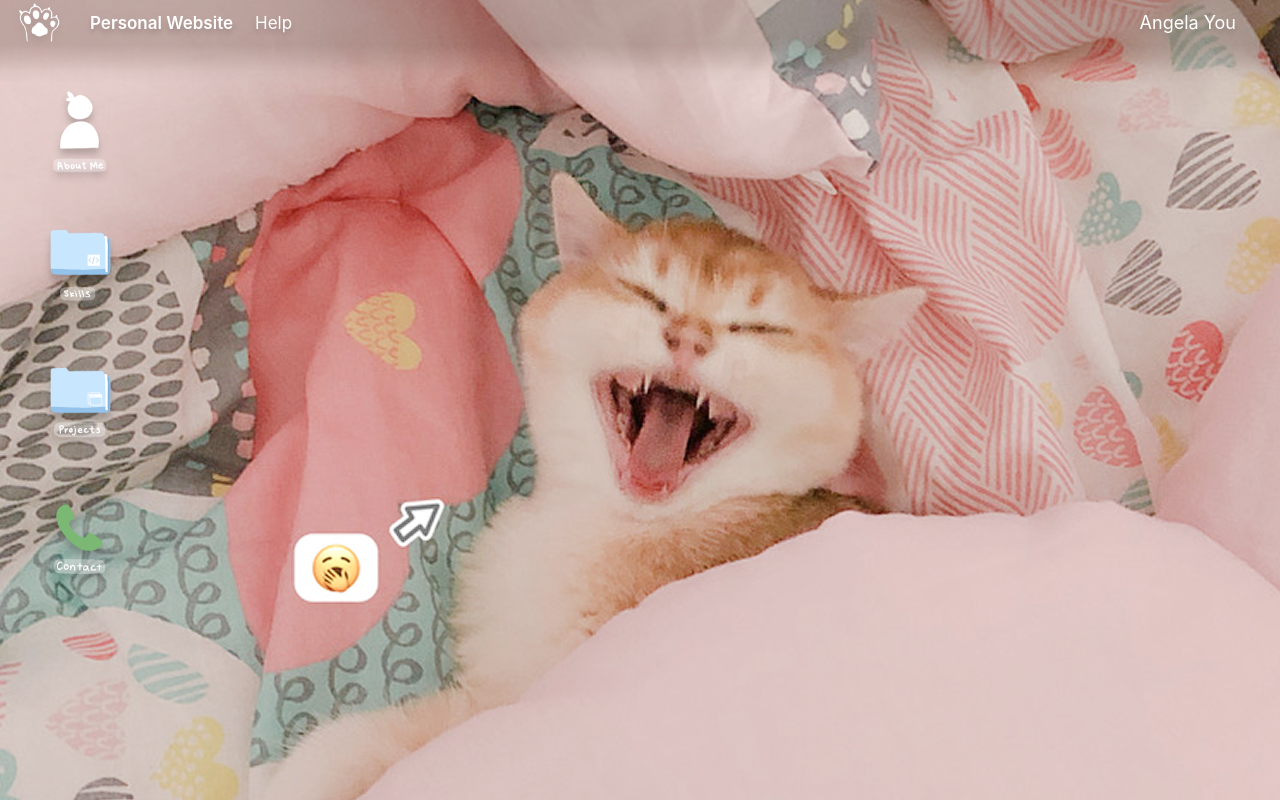
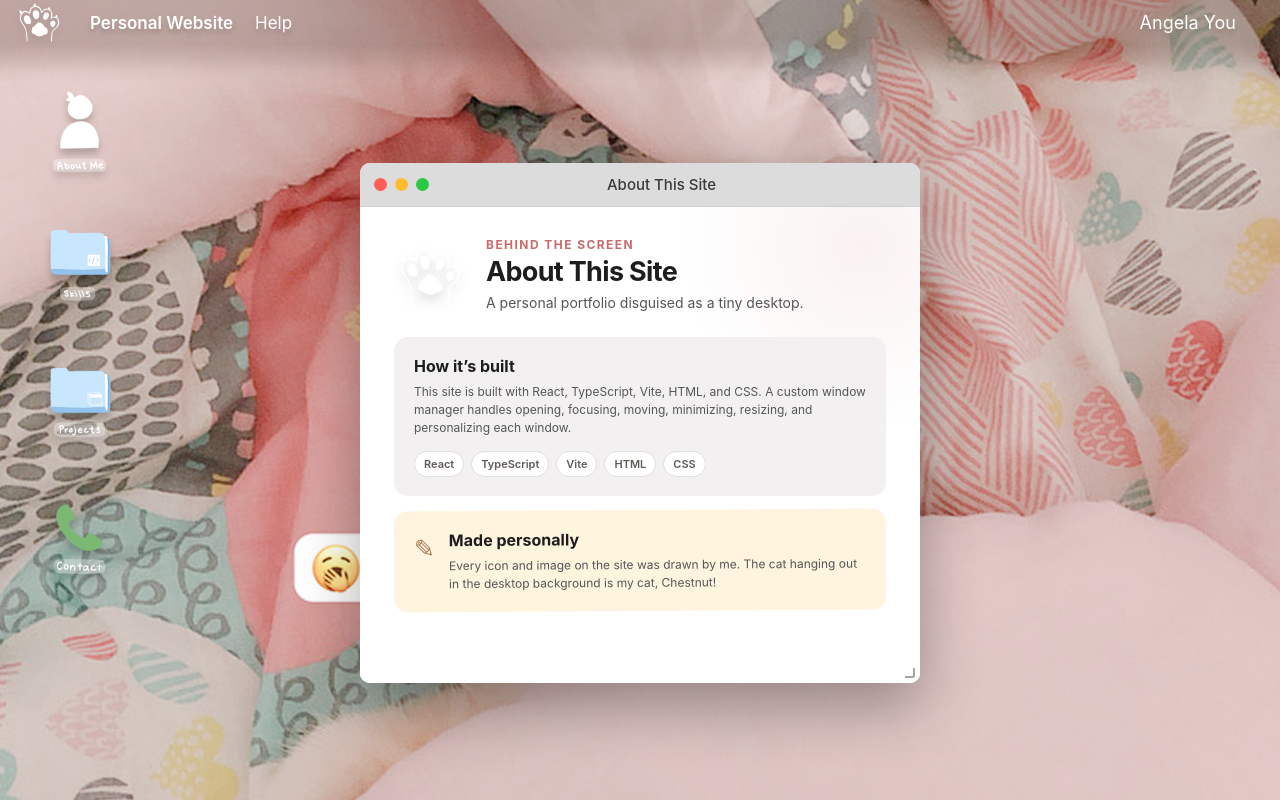
Before and after one commit to agabayu/agabayu.github.io, a React (Vite) app: page / in a window 1280 px wide. Built offline with nearby package versions, Linux system fonts and the light colour scheme.

Commit message:
First time visitor about me update

```diff
--- a/src/components/Desktop.tsx
+++ b/src/components/Desktop.tsx
@@ -1,13 +1,40 @@
-import { useState } from 'react'
+import { useEffect, useState } from 'react'
 import { APPS, DESKTOP_APPS } from '../apps/registry'
 import { useWindowManager } from '../context/WindowManager'
+import { notifications } from '../data/notifications'
 import DesktopIcon from './DesktopIcon'
 import Window from './Window'
 
+const SEEN_UPDATES_KEY = 'seen-updates'
+
+/**
+ * True for first-time visitors, and for returning visitors when the
+ * Notification Center has a card they haven't seen yet. Records the current
+ * cards as seen either way, so it only fires once per new update.
+ */
+function shouldShowSiteInfo(): boolean {
+  const current = notifications.map((n) => n.id)
+  try {
+    const saved = localStorage.getItem(SEEN_UPDATES_KEY)
+    localStorage.setItem(SEEN_UPDATES_KEY, JSON.stringify(current))
+    if (saved === null) return true // first visit
+    const seen = new Set<string>(JSON.parse(saved))
+    return current.some((id) => !seen.has(id))
+  } catch {
+    return false // storage unavailable: don't pop it up on every visit
+  }
+}
+
 /** The desktop background, its icon column, and every open window. */
 export default function Desktop() {
-  const { windows, open } = useWindowManager()
+  const { windows, open, openCentered } = useWindowManager()
   const [selectedId, setSelectedId] = useState<string | null>(null)
+
+  // Greet first-time visitors (and anyone returning after a new update) with
+  // the About This Site window, centered on screen.
+  useEffect(() => {
+    if (shouldShowSiteInfo()) openCentered('site-info')
+  }, []) // once, on page load
 
   return (
     <main
--- a/src/context/WindowManager.tsx
+++ b/src/context/WindowManager.tsx
@@ -22,7 +22,7 @@ interface State {
 }
 
 type Action =
-  | { type: 'OPEN'; app: AppDefinition }
+  | { type: 'OPEN'; app: AppDefinition; position?: Point; size?: Size }
   | { type: 'CLOSE'; id: AppId }
   | { type: 'FOCUS'; id: AppId }
   | { type: 'MINIMIZE'; id: AppId }
@@ -88,8 +88,8 @@ function reducer(state: State, action: Action): State {
           ...state.windows,
           {
             id: action.app.id,
-            position: nextPosition(state.windows.length),
-            size: action.app.defaultSize,
+            position: action.position ?? nextPosition(state.windows.length),
+            size: action.size ?? action.app.defaultSize,
             z,
             minimized: false,
             activePage: 'content',
@@ -198,6 +198,8 @@ function reducer(state: State, action: Action): State {
 interface WindowManagerValue {
   windows: WindowState[]
   open: (id: AppId) => void
+  /** Open a window centered in the desktop area (shrunk to fit if needed). */
+  openCentered: (id: AppId) => void
   close: (id: AppId) => void
   focus: (id: AppId) => void
   minimize: (id: AppId) => void
@@ -229,6 +231,19 @@ export function WindowManagerProvider({ children }: { children: ReactNode }) {
           .filter((w) => !w.minimized)
           .reduce<WindowState | null>((top, w) => (!top || w.z > top.z ? w : top), null)?.id ?? null,
       open: (id) => dispatch({ type: 'OPEN', app: findApp(id) }),
+      openCentered: (id) => {
+        const app = findApp(id)
+        const { position: area, size: screen } = screenBounds()
+        const size = {
+          width: Math.min(app.defaultSize.width, screen.width),
+          height: Math.min(app.defaultSize.height, screen.height),
+        }
+        const position = {
+          x: Math.round((screen.width - size.width) / 2),
+          y: Math.round(area.y + (screen.height - size.height) / 2),
+        }
+        dispatch({ type: 'OPEN', app, position, size })
+      },
       close: (id) => dispatch({ type: 'CLOSE', id }),
       focus: (id) => dispatch({ type: 'FOCUS', id }),
       minimize: (id) => dispatch({ type: 'MINIMIZE', id }),
```
